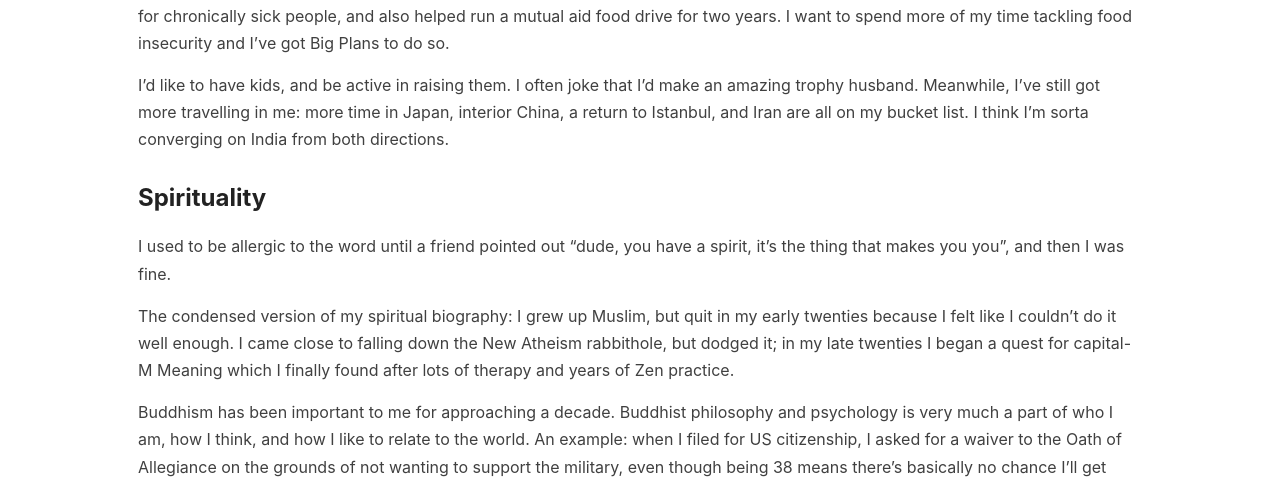
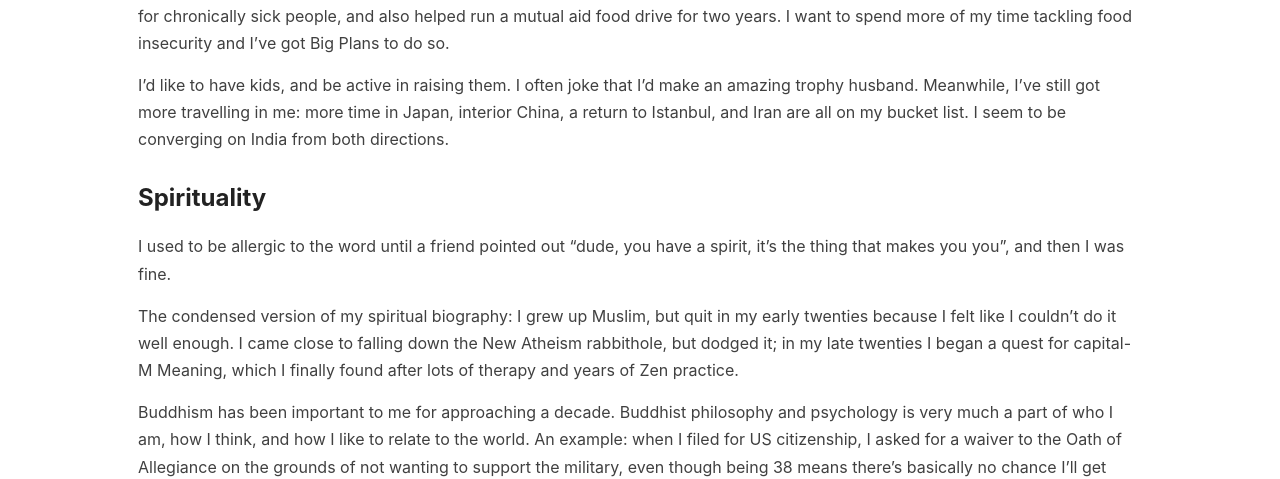
Before and after one commit to helgridly/love, a Jekyll site: the page built from index.md, in a window 1280 px wide and 900 px high, scrolled down 2651 px. Shown: the part 185-664 px from the top of the window. Built offline with Jekyll 4.4.1, drawn with Linux system fonts in a browser that asks for light colours.

Commit message:
2nit2pick

```diff
--- a/index.md
+++ b/index.md
@@ -90,13 +90,13 @@ I believe a life of weeping-with-happiness contentment is possible, and I want i
 
 I would like to co-create a life - location, partner, friends, community (which I see as another word for "family") - at a more sustainable pace, where exploration and flourishing is nurtured. I value making sure people are fed: I've volunteered making meals for chronically sick people, and also helped run a mutual aid food drive for two years. I want to spend more of my time tackling food insecurity and I've got Big Plans to do so.
 
-I'd like to have kids, and be active in raising them. I often joke that I'd make an amazing trophy husband. Meanwhile, I've still got more travelling in me: more time in Japan, interior China, a return to Istanbul, and Iran are all on my bucket list. I think I'm sorta converging on India from both directions.
+I'd like to have kids, and be active in raising them. I often joke that I'd make an amazing trophy husband. Meanwhile, I've still got more travelling in me: more time in Japan, interior China, a return to Istanbul, and Iran are all on my bucket list. I seem to be converging on India from both directions.
 
 ## Spirituality
 
 I used to be allergic to the word until a friend pointed out "dude, you have a spirit, it's the thing that makes you you", and then I was fine.
 
-The condensed version of my spiritual biography: I grew up Muslim, but quit in my early twenties because I felt like I couldn't do it well enough. I came close to falling down the New Atheism rabbithole, but dodged it; in my late twenties I began a quest for capital-M Meaning which I finally found after lots of therapy and years of Zen practice.
+The condensed version of my spiritual biography: I grew up Muslim, but quit in my early twenties because I felt like I couldn't do it well enough. I came close to falling down the New Atheism rabbithole, but dodged it; in my late twenties I began a quest for capital-M Meaning, which I finally found after lots of therapy and years of Zen practice.
 
 Buddhism has been important to me for approaching a decade. Buddhist philosophy and psychology is very much a part of who I am, how I think, and how I like to relate to the world. An example: when I filed for US citizenship, I asked for a waiver to the Oath of Allegiance on the grounds of not wanting to support the military, even though being 38 means there's basically no chance I'll get drafted.
 
```
